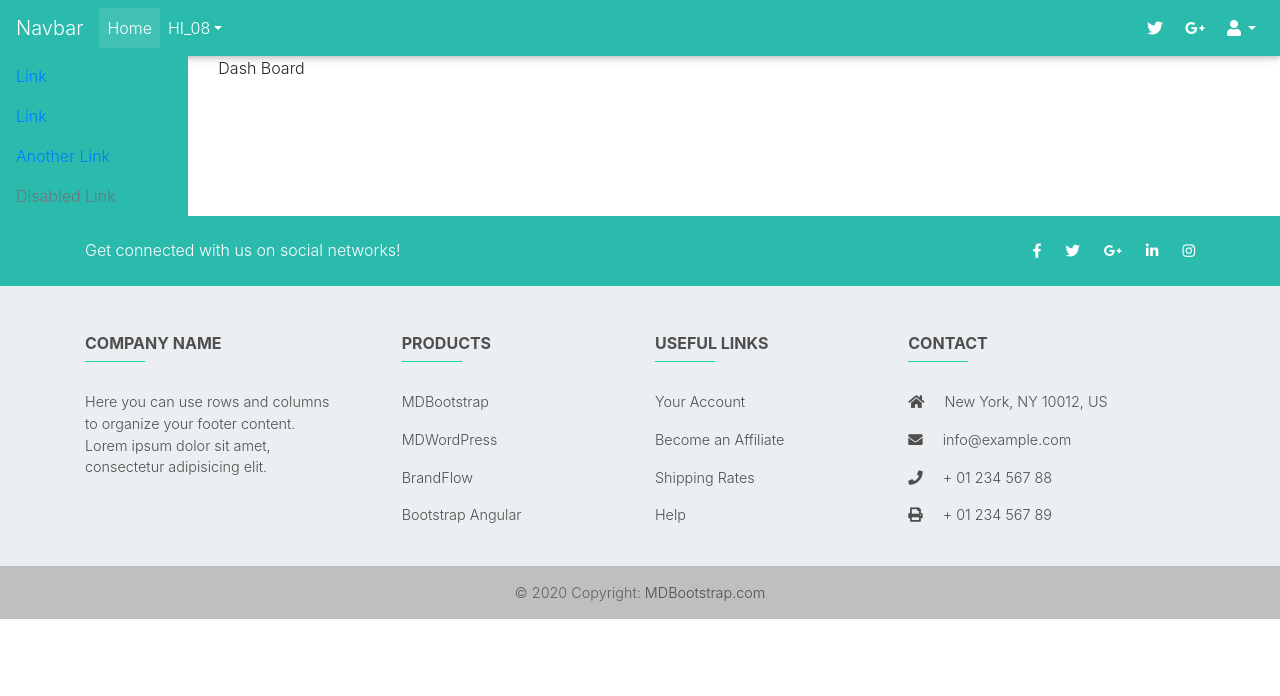
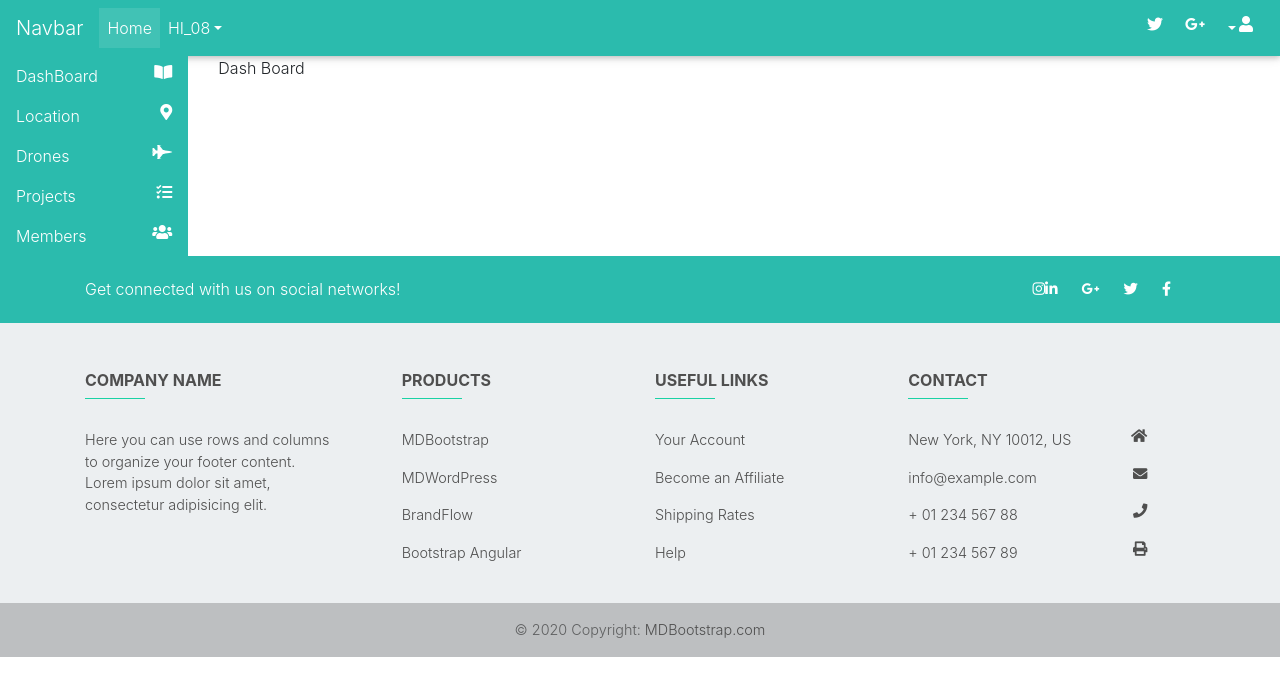
Before and after one commit to dinhson2905/HI08_Drone, a React (Create React App) app: page /hi08 in a window 1280 px wide. Shown: the top 696 px of the page. Built offline with nearby package versions, Linux system fonts and the light colour scheme.

Commit message:
sidebar update

```diff
--- a/package.json
+++ b/package.json
@@ -3,6 +3,9 @@
   "version": "0.1.0",
   "private": true,
   "dependencies": {
+    "@fortawesome/fontawesome-svg-core": "^1.2.28",
+    "@fortawesome/free-solid-svg-icons": "^5.13.0",
+    "@fortawesome/react-fontawesome": "^0.1.9",
     "@testing-library/jest-dom": "^4.2.4",
     "@testing-library/react": "^9.3.2",
     "@testing-library/user-event": "^7.1.2",
@@ -15,6 +18,7 @@
     "react-bootstrap": "^1.0.1",
     "react-dom": "^16.13.1",
     "react-router-dom": "^5.2.0",
+    "react-script": "^2.0.5",
     "react-scripts": "3.4.1",
     "reactstrap": "^8.4.1"
   },
--- a/src/App.js
+++ b/src/App.js
@@ -30,7 +30,7 @@ class App extends Component {
               <div className="container-fluid" style={{ padding: 0 }}>
                 <div className="row">
                   <div className="col-md-2"> <SideBar /> </div>
-                  <div className="col-md-9">
+                  <div className="col-md-10">
                     <Route exact path="/hi08">
                       <DashBoard />
                     </Route>
--- /dev/null
+++ b/src/components/SideBar.css
@@ -0,0 +1,6 @@
+i {
+	float: right;
+}
+.navlinkwhite {
+	color: white;
+}
--- a/src/components/SideBar.js
+++ b/src/components/SideBar.js
@@ -1,20 +1,34 @@
 import React from 'react';
-import { Nav, NavItem, NavLink } from 'reactstrap';
+import './SideBar.css'
+import { Nav, NavItem, NavLink, Icon } from 'reactstrap';
 
 const Example = (props) => {
   return (
       <Nav vertical className="navbar-dark default-color sidenav">
         <NavItem>
-          <NavLink href="#">Link</NavLink>
+          <NavLink href="/hi08" className="navlinkwhite">DashBoard
+            <i class="fas fa-book-open" ></i>
+          </NavLink>
         </NavItem>
         <NavItem>
-          <NavLink href="#">Link</NavLink>
+          <NavLink href="/hi08/location" className="navlinkwhite">Location
+            <i class="fas fa-map-marker-alt"></i>
+          </NavLink>
         </NavItem>
         <NavItem>
-          <NavLink href="#">Another Link</NavLink>
+          <NavLink href="/hi08/drones" className="navlinkwhite">Drones
+            <i class="fas fa-fighter-jet"></i>
+          </NavLink>
         </NavItem>
         <NavItem>
-          <NavLink disabled href="#">Disabled Link</NavLink>
+          <NavLink href="/hi08/projects" className="navlinkwhite">Projects
+            <i class="fas fa-tasks"></i>
+          </NavLink>
+        </NavItem>
+        <NavItem>
+          <NavLink href="/hi08/members" className="navlinkwhite">Members
+            <i class="fas fa-users"></i>
+          </NavLink>
         </NavItem>
       </Nav>
   );
```
Also changed, not shown: 2 other files (tests, documents, lock files or other folders).
